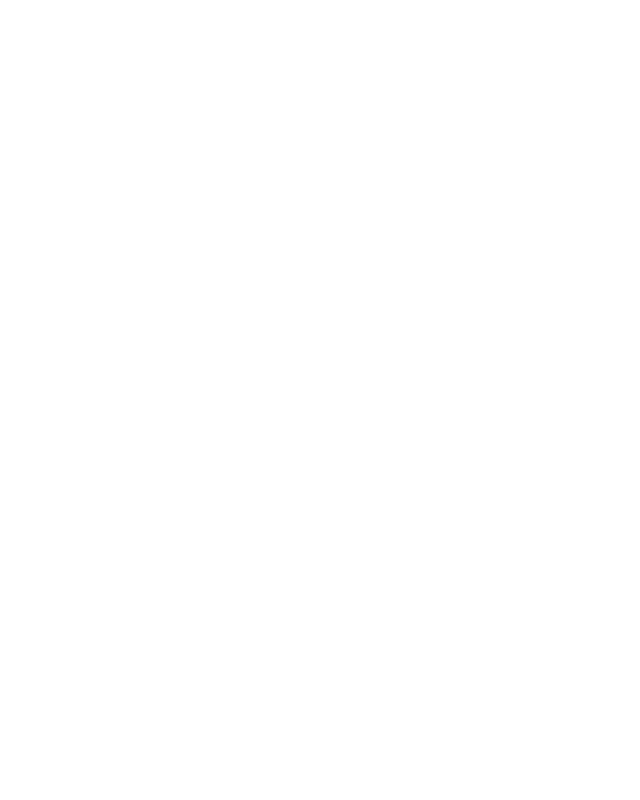
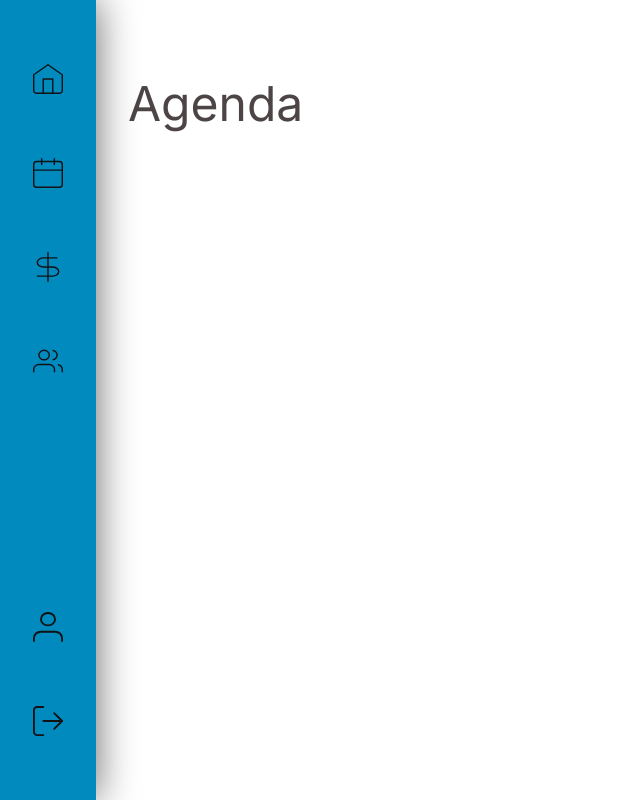
Before and after one commit to Melancia-Salgada/psico-frontend, a React (Vite) app in the folder easypsi/: page /agenda in a window 1280 px wide. Before the commit this address had no page. Shown: the whole page, without its empty margins (0-640 px from the left). Built offline with nearby package versions, Linux system fonts and the light colour scheme.

Commit message:
novas paginas

```diff
--- a/easypsi/src/App.jsx
+++ b/easypsi/src/App.jsx
@@ -2,6 +2,9 @@ import { useState } from 'react'
 import { BrowserRouter, Routes, Route, useLocation } from "react-router-dom";
 import Pacientes from './views/Pacientes';
 import Home from './views/Home';
+import Agenda from './views/Agenda';
+import Perfil from './views/Perfil';
+import { Financeiro } from './views/Financeiro';
 
 function App() {
 
@@ -10,8 +13,11 @@ function App() {
       <div className="App">
         <Routes>
           <Route path="/pacientes" element={<Pacientes />} />
+          <Route path="/home" element={<Home />} />
+          <Route path="/agenda" element={<Agenda />} />
+          <Route path="/perfil" element={<Perfil />} />
+          <Route path="/financeiro" element={<Financeiro />} />
           <Route path="/" element={<Home />} />
-
         </Routes>
       </div>
     </BrowserRouter>
--- a/easypsi/src/components/Sidebar.jsx
+++ b/easypsi/src/components/Sidebar.jsx
@@ -7,13 +7,13 @@ const Sidebar = () => {
           <div className='flex flex-col justify-between h-full'>
 
             <div className='flex flex-col items-center justify-between mt-16'>
-              <a href='/' className='mb-16'>
+              <a href='/home' className='mb-16'>
                 <svg width="30" height="30" viewBox="0 0 42 42" fill="none" xmlns="http://www.w3.org/2000/svg">
                   <path d="M1 15L21 1L41 15V37C41 38.0609 40.5317 39.0783 39.6983 39.8284C38.8648 40.5786 37.7343 41 36.5556 41H5.44444C4.2657 41 3.13524 40.5786 2.30175 39.8284C1.46825 39.0783 1 38.0609 1 37V15Z" stroke="#121214" stroke-width="2" stroke-linecap="round" stroke-linejoin="round"/>
                   <path d="M14.332 41V21H27.6654V41" stroke="#121214" stroke-width="2" stroke-linecap="round" stroke-linejoin="round"/>
                 </svg>
               </a>
-              <a href='/' className='mb-16'>
+              <a href='/agenda' className='mb-16'>
                 <svg width="30" height="30" viewBox="0 0 42 42" fill="none" xmlns="http://www.w3.org/2000/svg">
                   <path d="M36.5556 5H5.44444C2.98985 5 1 6.79086 1 9V37C1 39.2091 2.98985 41 5.44444 41H36.5556C39.0102 41 41 39.2091 41 37V9C41 6.79086 39.0102 5 36.5556 5Z" stroke="#121214" stroke-width="2" stroke-linecap="round" stroke-linejoin="round"/>
                   <path d="M29.8887 1V9" stroke="#121214" stroke-width="2" stroke-linecap="round" stroke-linejoin="round"/>
@@ -21,7 +21,7 @@ const Sidebar = () => {
                   <path d="M1 17H41" stroke="#121214" stroke-width="2" stroke-linecap="round" stroke-linejoin="round"/>
                 </svg>
               </a>
-              <a href='/' className='mb-16'>
+              <a href='/financeiro' className='mb-16'>
                 <svg width="30" height="30" viewBox="0 0 32 42" fill="none" xmlns="http://www.w3.org/2000/svg">
                   <path d="M16 1V41" stroke="#121214" stroke-width="2" stroke-linecap="round" stroke-linejoin="round"/>
                   <path d="M28.5 8.27246H9.75C7.42936 8.27246 5.20376 8.94291 3.56282 10.1363C1.92187 11.3297 1 12.9484 1 14.6361C1 16.3238 1.92187 17.9425 3.56282 19.1359C5.20376 20.3293 7.42936 20.9997 9.75 20.9997H22.25C24.5706 20.9997 26.7962 21.6702 28.4372 22.8636C30.0781 24.057 31 25.6756 31 27.3634C31 29.0511 30.0781 30.6697 28.4372 31.8631C26.7962 33.0566 24.5706 33.727 22.25 33.727H1" stroke="#121214" stroke-width="2" stroke-linecap="round" stroke-linejoin="round"/>
@@ -39,7 +39,7 @@ const Sidebar = () => {
             </div>
 
             <div className='flex flex-col items-center justify-between mb-16'>
-              <a href='/' className='mb-16'>
+              <a href='/perfil' className='mb-16'>
                 <svg width="30" height="30" viewBox="0 0 32 32" fill="none" xmlns="http://www.w3.org/2000/svg">
                   <path d="M31 30.9999V27.6666C31 25.8985 30.2098 24.2028 28.8033 22.9526C27.3968 21.7024 25.4891 21 23.5 21H8.5C6.51088 21 4.60322 21.7024 3.1967 22.9526C1.79018 24.2028 1 25.8985 1 27.6666V30.9999" stroke="#121214" stroke-width="2" stroke-linecap="round" stroke-linejoin="round"/>
                   <path d="M16 14.3332C20.1421 14.3332 23.5 11.3485 23.5 7.66661C23.5 3.98474 20.1421 1 16 1C11.8579 1 8.5 3.98474 8.5 7.66661C8.5 11.3485 11.8579 14.3332 16 14.3332Z" stroke="#121214" stroke-width="2" stroke-linecap="round" stroke-linejoin="round"/>
--- /dev/null
+++ b/easypsi/src/views/Agenda.jsx
@@ -0,0 +1,16 @@
+import React from 'react'
+import Sidebar from '../components/Sidebar'
+import Titulo from '../components/Titulo'
+
+const Agenda = () => {
+  return (
+    <div>
+        <Sidebar/>
+        <div className='ml-32'>
+            <Titulo>Agenda</Titulo>
+        </div>
+    </div>
+  )
+}
+
+export default Agenda
--- /dev/null
+++ b/easypsi/src/views/Financeiro.jsx
@@ -0,0 +1,14 @@
+import React from 'react'
+import Sidebar from '../components/Sidebar'
+import Titulo from '../components/Titulo'
+
+export const Financeiro = () => {
+  return (
+    <div>
+        <Sidebar/>
+        <div className='ml-32'>
+            <Titulo>Financeiro</Titulo>
+        </div>
+    </div>
+  )
+}
--- /dev/null
+++ b/easypsi/src/views/Perfil.jsx
@@ -0,0 +1,16 @@
+import React from 'react'
+import Sidebar from '../components/Sidebar'
+import Titulo from '../components/Titulo'
+
+const Perfil = () => {
+  return (
+    <div>
+        <Sidebar/>
+        <div className='ml-32'>
+            <Titulo>Perfil</Titulo>
+        </div>
+    </div>
+  )
+}
+
+export default Perfil
```
